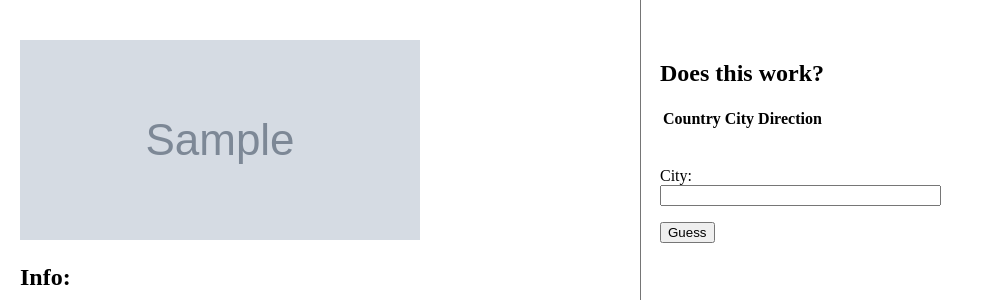
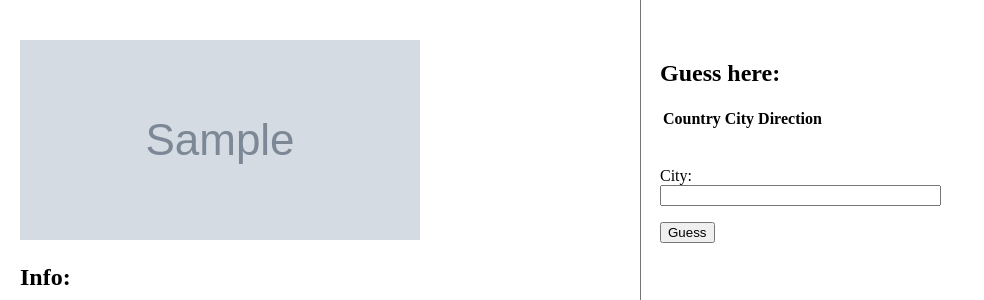
Before and after one commit to niiccoo2/city-gusser, a Flask app: template app/templates/index.html in a window 1280 px wide. Shown: the top 300 px of the page, without its empty margins (0-984 px from the left). Run offline with Flask 3, Linux system fonts and the light colour scheme; the template is opened without the code that fills it: values that come from a table or form of the project are taken from there, most other values are stand-ins (such as "Sample title", 1, 10 or a date in 2020); grey boxes marked "Sample" are stand-in pictures; lists and menus that the app fills with data are empty.

Commit message:
Update heading text in index.html for clarity and engagement
Change the heading from "Does this work?" to "Guess here:" to improve user engagement and provide clearer instructions on the page's purpose.

```diff
--- a/app/templates/index.html
+++ b/app/templates/index.html
@@ -13,7 +13,7 @@
 
 <div class="split right">
     <div class="content">
-        <h2>Does this work?</h2>
+        <h2>Guess here:</h2>
          <table>
             <tr>
                 <th>Country</th>
```
